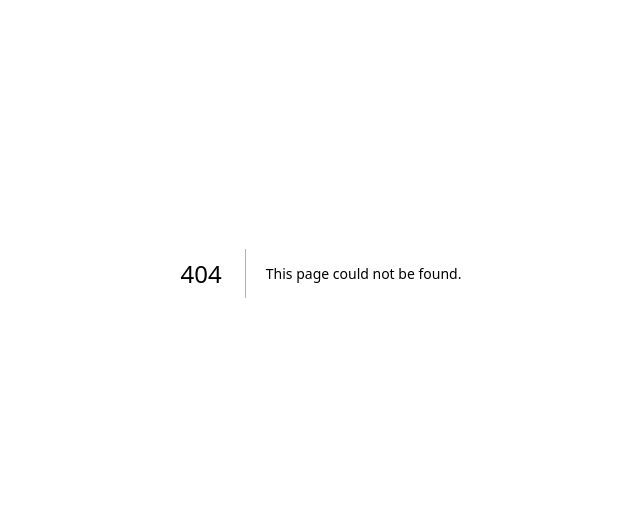
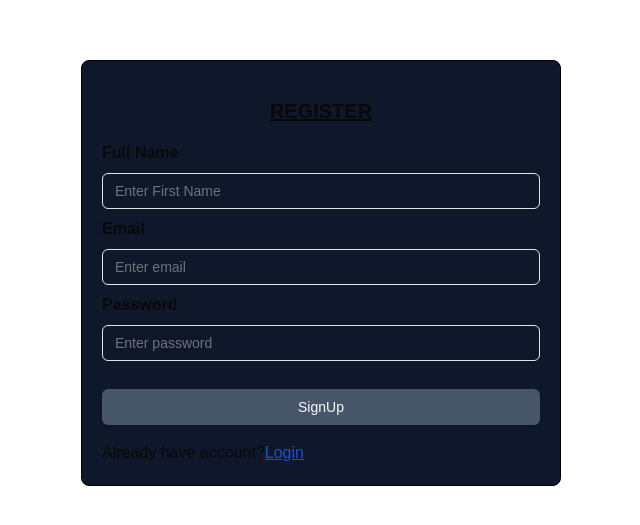
Before and after one commit to prince-1908/soc-hackathon, a Next.js app: page /signup in a window 1280 px wide. Before the commit this address had no page. Shown: the part 127-652 px from the top of the page, without its empty margins (319-959 px from the left). Built offline with nearby package versions, Linux system fonts and the light colour scheme.

Commit message:
add: basic ui

```diff
--- a/src/app/globals.css
+++ b/src/app/globals.css
@@ -29,24 +29,24 @@ body {
 @layer base {
   :root {
     --background: 0 0% 100%;
-    --foreground: 0 0% 3.9%;
+    --foreground: 240 10% 3.9%;
     --card: 0 0% 100%;
-    --card-foreground: 0 0% 3.9%;
+    --card-foreground: 240 10% 3.9%;
     --popover: 0 0% 100%;
-    --popover-foreground: 0 0% 3.9%;
-    --primary: 0 0% 9%;
+    --popover-foreground: 240 10% 3.9%;
+    --primary: 240 5.9% 10%;
     --primary-foreground: 0 0% 98%;
-    --secondary: 0 0% 96.1%;
-    --secondary-foreground: 0 0% 9%;
-    --muted: 0 0% 96.1%;
-    --muted-foreground: 0 0% 45.1%;
-    --accent: 0 0% 96.1%;
-    --accent-foreground: 0 0% 9%;
+    --secondary: 240 4.8% 95.9%;
+    --secondary-foreground: 240 5.9% 10%;
+    --muted: 240 4.8% 95.9%;
+    --muted-foreground: 240 3.8% 46.1%;
+    --accent: 240 4.8% 95.9%;
+    --accent-foreground: 240 5.9% 10%;
     --destructive: 0 84.2% 60.2%;
     --destructive-foreground: 0 0% 98%;
-    --border: 0 0% 89.8%;
-    --input: 0 0% 89.8%;
-    --ring: 0 0% 3.9%;
+    --border: 240 5.9% 90%;
+    --input: 240 5.9% 90%;
+    --ring: 240 10% 3.9%;
     --chart-1: 12 76% 61%;
     --chart-2: 173 58% 39%;
     --chart-3: 197 37% 24%;
@@ -55,25 +55,25 @@ body {
     --radius: 0.5rem;
   }
   .dark {
-    --background: 0 0% 3.9%;
+    --background: 240 10% 3.9%;
     --foreground: 0 0% 98%;
-    --card: 0 0% 3.9%;
+    --card: 240 10% 3.9%;
     --card-foreground: 0 0% 98%;
-    --popover: 0 0% 3.9%;
+    --popover: 240 10% 3.9%;
     --popover-foreground: 0 0% 98%;
     --primary: 0 0% 98%;
-    --primary-foreground: 0 0% 9%;
-    --secondary: 0 0% 14.9%;
+    --primary-foreground: 240 5.9% 10%;
+    --secondary: 240 3.7% 15.9%;
     --secondary-foreground: 0 0% 98%;
-    --muted: 0 0% 14.9%;
-    --muted-foreground: 0 0% 63.9%;
-    --accent: 0 0% 14.9%;
+    --muted: 240 3.7% 15.9%;
+    --muted-foreground: 240 5% 64.9%;
+    --accent: 240 3.7% 15.9%;
     --accent-foreground: 0 0% 98%;
     --destructive: 0 62.8% 30.6%;
     --destructive-foreground: 0 0% 98%;
-    --border: 0 0% 14.9%;
-    --input: 0 0% 14.9%;
-    --ring: 0 0% 83.1%;
+    --border: 240 3.7% 15.9%;
+    --input: 240 3.7% 15.9%;
+    --ring: 240 4.9% 83.9%;
     --chart-1: 220 70% 50%;
     --chart-2: 160 60% 45%;
     --chart-3: 30 80% 55%;
--- /dev/null
+++ b/src/app/home/page.tsx
@@ -0,0 +1,23 @@
+"use client";
+
+import { Button } from "@/components/ui/button";
+
+export default function Home() {
+	return (
+		<div className="p-8">
+			<nav className="flex justify-between px-4">
+				<h1 className="text-5xl font-bold">QUIZ-UP</h1>
+				<Button className="bg-slate-800">Dashboard</Button>
+			</nav>
+			<main className=" flex flex-col justify-center items-center gap-y-10 mt-20">
+				<h1 className="text-4xl">Categories</h1>
+				<div className="w-full flex flex-wrap gap-x-4 justify-center gap-y-4  text-2xl">
+					<div className="bg-slate-600  rounded-xl w-1/3 py-10 px-20 text-center">Web Devlopement</div>
+					<div className="bg-slate-600  rounded-xl w-1/3 py-10 px-20 text-center">Game Devlopement</div>
+					<div className="bg-slate-600  rounded-xl w-1/3 py-10 px-20 text-center">Web Devlopement</div>
+					<div className="bg-slate-600  rounded-xl w-1/3 py-10 px-20 text-center">Web Devlopement</div>
+				</div>
+			</main>
+		</div>
+	);
+}
--- /dev/null
+++ b/src/app/login/page.tsx
@@ -0,0 +1,38 @@
+"use client";
+
+import { Button } from "@/components/ui/button";
+import { Input } from "@/components/ui/input";
+import Link from "next/link";
+
+export default function Home() {
+	return (
+		<main className=" flex justify-center items-center h-screen">
+			<div className="w-[30rem]  border-black border-[1px] rounded-lg p-5 bg-slate-900">
+				<form className="flex flex-col gap-y-2">
+					<label htmlFor="Email" className="font-semibold ">
+						Email
+					</label>
+					<Input type="email" placeholder="Enter email" id="email" />
+					{/* {formik.touched.email && formik.errors.email ? <div className="text-red-600">{formik.errors.email}</div> : null} */}
+					<label htmlFor="Password" className="font-semibold">
+						Password
+					</label>
+					<Input type="password" placeholder="Enter password" id="password" />
+					{/* {formik.touched.password && formik.errors.password ? <div className="text-red-600">{formik.errors.password}</div> : null} */}
+					{/* Login button */}
+					<Button type="submit" className="w-full mt-5 bg-slate-600">
+						Sign In
+					</Button>
+					<p className="mt-2">
+						Don't have account?
+						{
+							<Link href={"/signup"} className="text-blue-700 underline">
+								Sign Up
+							</Link>
+						}
+					</p>
+				</form>
+			</div>
+		</main>
+	);
+}
--- a/src/app/page.tsx
+++ b/src/app/page.tsx
@@ -1,101 +1,10 @@
 import Image from "next/image";
+import Link from "next/link";
 
 export default function Home() {
-  return (
-    <div className="grid grid-rows-[20px_1fr_20px] items-center justify-items-center min-h-screen p-8 pb-20 gap-16 sm:p-20 font-[family-name:var(--font-geist-sans)]">
-      <main className="flex flex-col gap-8 row-start-2 items-center sm:items-start">
-        <Image
-          className="dark:invert"
-          src="https://nextjs.org/icons/next.svg"
-          alt="Next.js logo"
-          width={180}
-          height={38}
-          priority
-        />
-        <ol className="list-inside list-decimal text-sm text-center sm:text-left font-[family-name:var(--font-geist-mono)]">
-          <li className="mb-2">
-            Get started by editing{" "}
-            <code className="bg-black/[.05] dark:bg-white/[.06] px-1 py-0.5 rounded font-semibold">
-              src/app/page.tsx
-            </code>
-            .
-          </li>
-          <li>Save and see your changes instantly.</li>
-        </ol>
-
-        <div className="flex gap-4 items-center flex-col sm:flex-row">
-          <a
-            className="rounded-full border border-solid border-transparent transition-colors flex items-center justify-center bg-foreground text-background gap-2 hover:bg-[#383838] dark:hover:bg-[#ccc] text-sm sm:text-base h-10 sm:h-12 px-4 sm:px-5"
-            href="https://vercel.com/new?utm_source=create-next-app&utm_medium=appdir-template-tw&utm_campaign=create-next-app"
-            target="_blank"
-            rel="noopener noreferrer"
-          >
-            <Image
-              className="dark:invert"
-              src="https://nextjs.org/icons/vercel.svg"
-              alt="Vercel logomark"
-              width={20}
-              height={20}
-            />
-            Deploy now
-          </a>
-          <a
-            className="rounded-full border border-solid border-black/[.08] dark:border-white/[.145] transition-colors flex items-center justify-center hover:bg-[#f2f2f2] dark:hover:bg-[#1a1a1a] hover:border-transparent text-sm sm:text-base h-10 sm:h-12 px-4 sm:px-5 sm:min-w-44"
-            href="https://nextjs.org/docs?utm_source=create-next-app&utm_medium=appdir-template-tw&utm_campaign=create-next-app"
-            target="_blank"
-            rel="noopener noreferrer"
-          >
-            Read our docs
-          </a>
-        </div>
-      </main>
-      <footer className="row-start-3 flex gap-6 flex-wrap items-center justify-center">
-        <a
-          className="flex items-center gap-2 hover:underline hover:underline-offset-4"
-          href="https://nextjs.org/learn?utm_source=create-next-app&utm_medium=appdir-template-tw&utm_campaign=create-next-app"
-          target="_blank"
-          rel="noopener noreferrer"
-        >
-          <Image
-            aria-hidden
-            src="https://nextjs.org/icons/file.svg"
-            alt="File icon"
-            width={16}
-            height={16}
-          />
-          Learn
-        </a>
-        <a
-          className="flex items-center gap-2 hover:underline hover:underline-offset-4"
-          href="https://vercel.com/templates?framework=next.js&utm_source=create-next-app&utm_medium=appdir-template-tw&utm_campaign=create-next-app"
-          target="_blank"
-          rel="noopener noreferrer"
-        >
-          <Image
-            aria-hidden
-            src="https://nextjs.org/icons/window.svg"
-            alt="Window icon"
-            width={16}
-            height={16}
-          />
-          Examples
-        </a>
-        <a
-          className="flex items-center gap-2 hover:underline hover:underline-offset-4"
-          href="https://nextjs.org?utm_source=create-next-app&utm_medium=appdir-template-tw&utm_campaign=create-next-app"
-          target="_blank"
-          rel="noopener noreferrer"
-        >
-          <Image
-            aria-hidden
-            src="https://nextjs.org/icons/globe.svg"
-            alt="Globe icon"
-            width={16}
-            height={16}
-          />
-          Go to nextjs.org →
-        </a>
-      </footer>
-    </div>
-  );
+	return (
+		<>
+			<h1>Quiz-UP</h1>
+		</>
+	);
 }
--- /dev/null
+++ b/src/app/signup/page.tsx
@@ -0,0 +1,44 @@
+"use client";
+
+import { Button } from "@/components/ui/button";
+import { Input } from "@/components/ui/input";
+import Link from "next/link";
+
+export default function Home() {
+	return (
+		<main className=" flex justify-center items-center h-screen">
+			<div className="w-[30rem] h-auto border-black border-[1px] rounded-lg p-5 bg-slate-900">
+				<h1 className="text-center p-4 text-xl font-bold underline">REGISTER</h1>
+
+				<form className="flex flex-col gap-y-2">
+					<label htmlFor="FName" className="font-semibold ">
+						Full Name
+					</label>
+					<Input type="text" placeholder="Enter First Name" id="firstName" />
+					{/* {formik.touched.firstName && formik.errors.firstName ? <div className="text-red-600">{formik.errors.firstName}</div> : null} */}
+
+					<label htmlFor="Email" className="font-semibold ">
+						Email
+					</label>
+					<Input type="email" placeholder="Enter email" id="email" />
+					{/* {formik.touched.email && formik.errors.email ? <div className="text-red-600">{formik.errors.email}</div> : null} */}
+					<label htmlFor="Password" className="font-semibold">
+						Password
+					</label>
+					<Input type="password" placeholder="Enter password" id="password" />
+					{/* {formik.touched.password && formik.errors.password ? <div className="text-red-600">{formik.errors.password}</div> : null} */}
+
+					<Button type="submit" className="w-full mt-5 bg-slate-600">
+						SignUp
+					</Button>
+					<p className="mt-2">
+						Already have account?
+						<Link href={"/login"} className="text-blue-700 underline">
+							Login
+						</Link>
+					</p>
+				</form>
+			</div>
+		</main>
+	);
+}
--- /dev/null
+++ b/src/components/ui/input.tsx
@@ -0,0 +1,25 @@
+import * as React from "react"
+
+import { cn } from "@/lib/utils"
+
+export interface InputProps
+  extends React.InputHTMLAttributes<HTMLInputElement> {}
+
+const Input = React.forwardRef<HTMLInputElement, InputProps>(
+  ({ className, type, ...props }, ref) => {
+    return (
+      <input
+        type={type}
+        className={cn(
+          "flex h-9 w-full rounded-md border border-input bg-transparent px-3 py-1 text-sm shadow-sm transition-colors file:border-0 file:bg-transparent file:text-sm file:font-medium placeholder:text-muted-foreground focus-visible:outline-none focus-visible:ring-1 focus-visible:ring-ring disabled:cursor-not-allowed disabled:opacity-50",
+          className
+        )}
+        ref={ref}
+        {...props}
+      />
+    )
+  }
+)
+Input.displayName = "Input"
+
+export { Input }
--- a/tailwind.config.ts
+++ b/tailwind.config.ts
@@ -2,61 +2,57 @@ import type { Config } from "tailwindcss";
 
 const config: Config = {
 	darkMode: ["class"],
-	content: [
-		"./src/pages/**/*.{js,ts,jsx,tsx,mdx}",
-		"./src/components/**/*.{js,ts,jsx,tsx,mdx}",
-		"./src/app/**/*.{js,ts,jsx,tsx,mdx}",
-	],
+	content: ["./src/pages/**/*.{js,ts,jsx,tsx,mdx}", "./src/components/**/*.{js,ts,jsx,tsx,mdx}", "./src/app/**/*.{js,ts,jsx,tsx,mdx}"],
 	theme: {
 		extend: {
 			colors: {
-				background: 'hsl(var(--background))',
-				foreground: 'hsl(var(--foreground))',
+				background: "hsl(var(--background))",
+				foreground: "hsl(var(--foreground))",
 				card: {
-					DEFAULT: 'hsl(var(--card))',
-					foreground: 'hsl(var(--card-foreground))'
+					DEFAULT: "hsl(var(--card))",
+					foreground: "hsl(var(--card-foreground))",
 				},
 				popover: {
-					DEFAULT: 'hsl(var(--popover))',
-					foreground: 'hsl(var(--popover-foreground))'
+					DEFAULT: "hsl(var(--popover))",
+					foreground: "hsl(var(--popover-foreground))",
 				},
 				primary: {
-					DEFAULT: 'hsl(var(--primary))',
-					foreground: 'hsl(var(--primary-foreground))'
+					DEFAULT: "hsl(var(--primary))",
+					foreground: "hsl(var(--primary-foreground))",
 				},
 				secondary: {
-					DEFAULT: 'hsl(var(--secondary))',
-					foreground: 'hsl(var(--secondary-foreground))'
+					DEFAULT: "hsl(var(--secondary))",
+					foreground: "hsl(var(--secondary-foreground))",
 				},
 				muted: {
-					DEFAULT: 'hsl(var(--muted))',
-					foreground: 'hsl(var(--muted-foreground))'
+					DEFAULT: "hsl(var(--muted))",
+					foreground: "hsl(var(--muted-foreground))",
 				},
 				accent: {
-					DEFAULT: 'hsl(var(--accent))',
-					foreground: 'hsl(var(--accent-foreground))'
+					DEFAULT: "hsl(var(--accent))",
+					foreground: "hsl(var(--accent-foreground))",
 				},
 				destructive: {
-					DEFAULT: 'hsl(var(--destructive))',
-					foreground: 'hsl(var(--destructive-foreground))'
+					DEFAULT: "hsl(var(--destructive))",
+					foreground: "hsl(var(--destructive-foreground))",
 				},
-				border: 'hsl(var(--border))',
-				input: 'hsl(var(--input))',
-				ring: 'hsl(var(--ring))',
+				border: "hsl(var(--border))",
+				input: "hsl(var(--input))",
+				ring: "hsl(var(--ring))",
 				chart: {
-					'1': 'hsl(var(--chart-1))',
-					'2': 'hsl(var(--chart-2))',
-					'3': 'hsl(var(--chart-3))',
-					'4': 'hsl(var(--chart-4))',
-					'5': 'hsl(var(--chart-5))'
-				}
+					"1": "hsl(var(--chart-1))",
+					"2": "hsl(var(--chart-2))",
+					"3": "hsl(var(--chart-3))",
+					"4": "hsl(var(--chart-4))",
+					"5": "hsl(var(--chart-5))",
+				},
 			},
 			borderRadius: {
-				lg: 'var(--radius)',
-				md: 'calc(var(--radius) - 2px)',
-				sm: 'calc(var(--radius) - 4px)'
-			}
-		}
+				lg: "var(--radius)",
+				md: "calc(var(--radius) - 2px)",
+				sm: "calc(var(--radius) - 4px)",
+			},
+		},
 	},
 	plugins: [require("tailwindcss-animate")],
 };
```
Also changed, not shown: src/User-Auth/login.tsx (deleted, +0 -9 lines), src/User-Auth/signup.tsx (deleted), src/app/dashboard/page.tsx (deleted).
